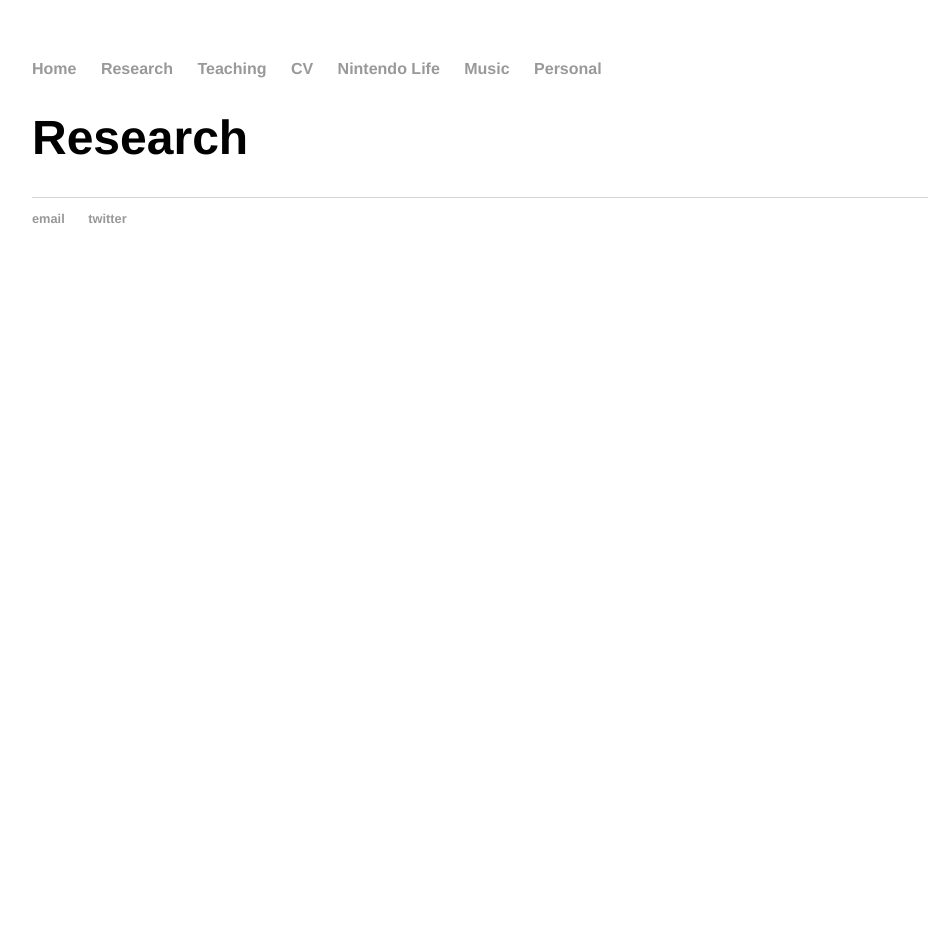
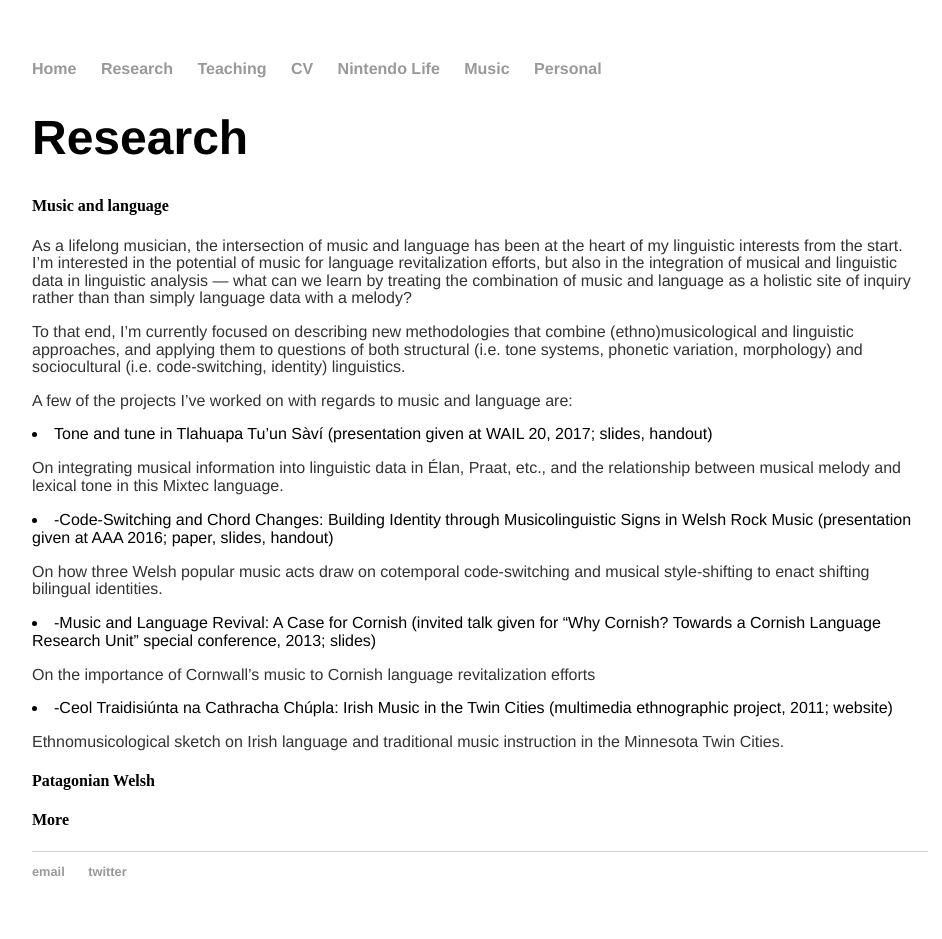
Before and after one commit to morgansleeper/morgansleeper.github.io, a Jekyll site: the page built from research/index.html, in a window 1280 px wide. Shown: the whole page, without its empty margins (160-1102 px from the left). Built offline with Jekyll 4.4.1, drawn with Linux system fonts in a browser that asks for light colours; before the commit the page ends 900 px from its top, so only the background shows below that.

Commit message:
Update index.html

```diff
--- a/research/index.html
+++ b/research/index.html
@@ -3,3 +3,37 @@ layout: default
 title: Morgan Sleeper | Research
 ---
 <h1>Research</h1>
+<h4>Music and language</h4>
+<p>As a lifelong musician, the intersection of music and language has been at the heart of my linguistic interests
+  from the start. I’m interested in the potential of music for language revitalization efforts, but also in the
+  integration of musical and linguistic data in linguistic analysis — what can we learn by treating the combination
+  of music and language as a holistic site of inquiry rather than than simply language data with a melody?</p>
+<p>To that end, I’m currently focused on describing new methodologies that combine (ethno)musicological and linguistic approaches,
+  and applying them to questions of both structural (i.e. tone systems, phonetic variation, morphology) and sociocultural
+  (i.e. code-switching, identity) linguistics.</p>
+<p>A few of the projects I’ve worked on with regards to music and language are:</p>
+<li>Tone and tune in Tlahuapa Tu’un Sàví (presentation given at WAIL 20, 2017; slides, handout)
+  <p>	On integrating musical information into linguistic data in Élan, Praat, etc., and the relationship between musical melody and lexical tone in this Mixtec language.
+</p></li>
+<li>-Code-Switching and Chord Changes: Building Identity through Musicolinguistic Signs in Welsh Rock Music (presentation given at AAA 2016; paper, slides, handout)
+
+  <p>	On how three Welsh popular music acts draw on cotemporal code-switching and musical style-shifting to enact shifting bilingual identities.
+
+  </p>
+</li>
+<li>-Music and Language Revival: A Case for Cornish (invited talk given for “Why Cornish? Towards a Cornish Language Research Unit” special conference, 2013; slides)
+
+  <p>	On the importance of Cornwall’s music to Cornish language revitalization efforts
+
+  </p>
+</li>
+<li>-Ceol Traidisiúnta na Cathracha Chúpla: Irish Music in the Twin Cities (multimedia ethnographic project, 2011; website)
+
+  <p>	Ethnomusicological sketch on Irish language and traditional music instruction in the Minnesota Twin Cities.
+
+  </p>
+</li>
+
+<h4>Patagonian Welsh</h4>
+
+<h4>More</h4>
```
